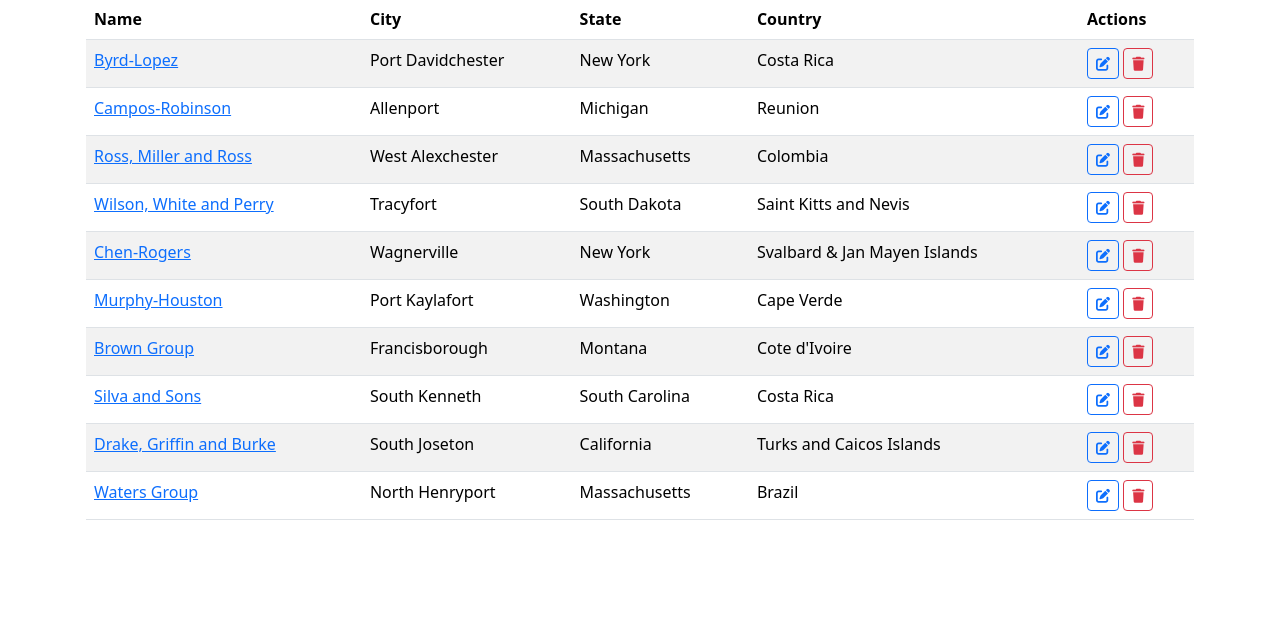
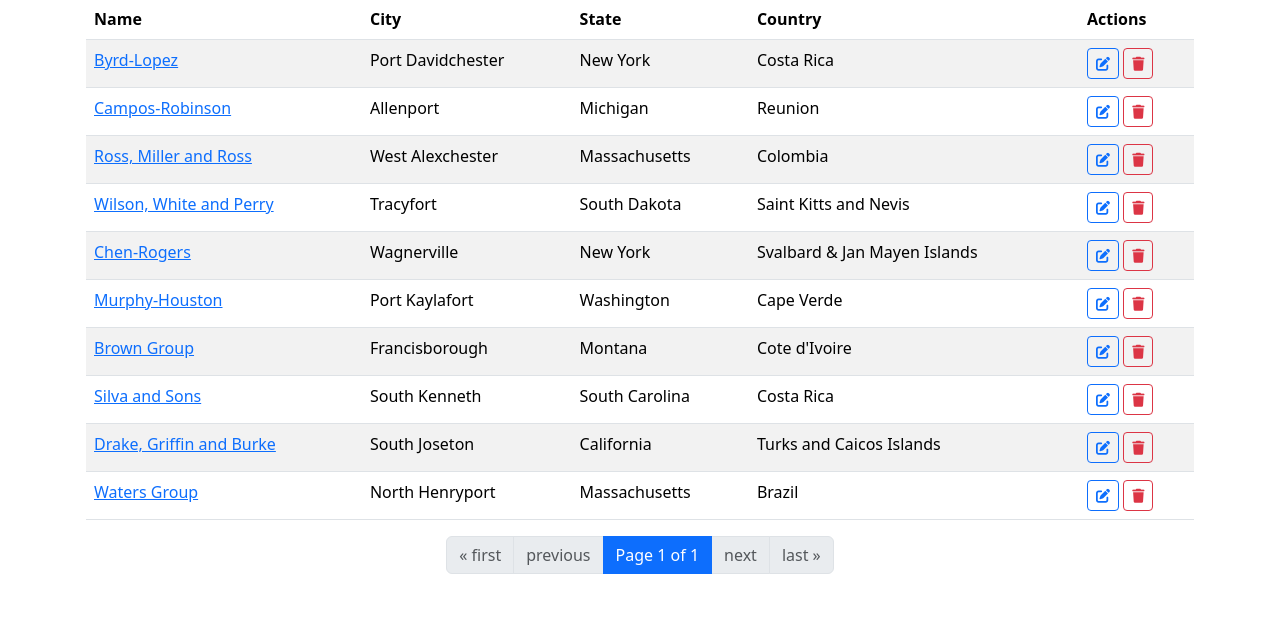
Before and after one commit to jbhonest/publishing-portal, a Django app: page /publishers/ in a window 1280 px wide. Shown: the part 199-821 px from the top of the page. Before the commit the page ends 719 px from the top, so only its background shows below. Run offline with Django 5.2, Linux system fonts and the light colour scheme; data comes from the database, SQL or seed files in the repository; both versions use the stored data as it was after the commit; some libraries are stand-ins or nearby versions.

Commit message:
added pagination

```diff
--- a/book_app/templates/book_app/publisher_list.html
+++ b/book_app/templates/book_app/publisher_list.html
@@ -42,4 +42,45 @@
         {% endfor %}
     </tbody>
 </table>
+<nav>
+    <ul class="pagination justify-content-center">
+        {% if page_obj.has_previous %}
+        <li class="page-item">
+            <a class="page-link" href="?page=1">&laquo; first</a>
+        </li>
+        <li class="page-item">
+            <a class="page-link" href="?page={{ page_obj.previous_page_number }}">previous</a>
+        </li>
+        {% else %}
+        <li class="page-item disabled">
+            <span class="page-link">&laquo; first</span>
+        </li>
+        <li class="page-item disabled">
+            <span class="page-link">previous</span>
+        </li>
+        {% endif %}
+
+        <li class="page-item active">
+            <span class="page-link">
+                Page {{ page_obj.number }} of {{ page_obj.paginator.num_pages }}
+            </span>
+        </li>
+
+        {% if page_obj.has_next %}
+        <li class="page-item">
+            <a class="page-link" href="?page={{ page_obj.next_page_number }}">next</a>
+        </li>
+        <li class="page-item">
+            <a class="page-link" href="?page={{ page_obj.paginator.num_pages }}">last &raquo;</a>
+        </li>
+        {% else %}
+        <li class="page-item disabled">
+            <span class="page-link">next</span>
+        </li>
+        <li class="page-item disabled">
+            <span class="page-link">last &raquo;</span>
+        </li>
+        {% endif %}
+    </ul>
+</nav>
 {% endblock %}
--- a/book_app/views.py
+++ b/book_app/views.py
@@ -13,6 +13,7 @@ class HomePageView(TemplateView):
 class PublisherListView(ListView):
     model = Publisher
     context_object_name = "publishers"
+    paginate_by = 10
 
     def get_context_data(self, **kwargs):
         context = super().get_context_data(**kwargs)
@@ -42,6 +43,18 @@ class PublisherCreateView(CreateView):
         return context
 
 
+class PublisherUpdateView(UpdateView):
+    model = Publisher
+    fields = ['name', 'address', 'city',
+              'state_province', 'country', 'website']
+    success_url = reverse_lazy('book_app:publisher_list')
+
+    def get_context_data(self, **kwargs):
+        context = super().get_context_data(**kwargs)
+        context['title'] = 'Edit Publisher'
+        return context
+
+
 class PublisherDeleteView(DeleteView):
     model = Publisher
     success_url = reverse_lazy('book_app:publisher_list')
@@ -55,21 +68,10 @@ class PublisherDeleteView(DeleteView):
         return super().delete(request, *args, **kwargs)
 
 
-class PublisherUpdateView(UpdateView):
-    model = Publisher
-    fields = ['name', 'address', 'city',
-              'state_province', 'country', 'website']
-    success_url = reverse_lazy('book_app:publisher_list')
-
-    def get_context_data(self, **kwargs):
-        context = super().get_context_data(**kwargs)
-        context['title'] = 'Edit Publisher'
-        return context
-
-
 class BookListView(ListView):
     model = Book
     context_object_name = "books"
+    paginate_by = 10
 
     def get_context_data(self, **kwargs):
         context = super().get_context_data(**kwargs)
@@ -93,11 +95,6 @@ class BookCreateView(CreateView):
         return context
 
 
-class BookDeleteView(DeleteView):
-    model = Book
-    success_url = reverse_lazy('book_app:book_list')
-
-
 class BookUpdateView(UpdateView):
     model = Book
     fields = ['title', 'authors', 'publisher', 'publication_date', 'cover']
@@ -109,9 +106,15 @@ class BookUpdateView(UpdateView):
         return context
 
 
+class BookDeleteView(DeleteView):
+    model = Book
+    success_url = reverse_lazy('book_app:book_list')
+
+
 class AuthorListView(ListView):
     model = Author
     context_object_name = "authors"
+    paginate_by = 10
 
     def get_context_data(self, **kwargs):
         context = super().get_context_data(**kwargs)
@@ -140,6 +143,17 @@ class AuthorCreateView(CreateView):
         return context
 
 
+class AuthorUpdateView(UpdateView):
+    model = Author
+    fields = ['name', 'email', 'headshot']
+    success_url = reverse_lazy('book_app:author_list')
+
+    def get_context_data(self, **kwargs):
+        context = super().get_context_data(**kwargs)
+        context['title'] = 'Edit Author'
+        return context
+
+
 class AuthorDeleteView(DeleteView):
     model = Author
     success_url = reverse_lazy('book_app:author_list')
@@ -151,14 +165,3 @@ class AuthorDeleteView(DeleteView):
                 request, "This author cannot be deleted because they are assigned to one or more books.")
             return redirect('book_app:author_list')
         return super().post(request, *args, **kwargs)
-
-
-class AuthorUpdateView(UpdateView):
-    model = Author
-    fields = ['name', 'email', 'headshot']
-    success_url = reverse_lazy('book_app:author_list')
-
-    def get_context_data(self, **kwargs):
-        context = super().get_context_data(**kwargs)
-        context['title'] = 'Edit Author'
-        return context
```
Also changed, not shown: book_app/templates/book_app/author_list.html (+40 -0 lines), book_app/templates/book_app/book_list.html (+40 -0 lines), db.sqlite3.
